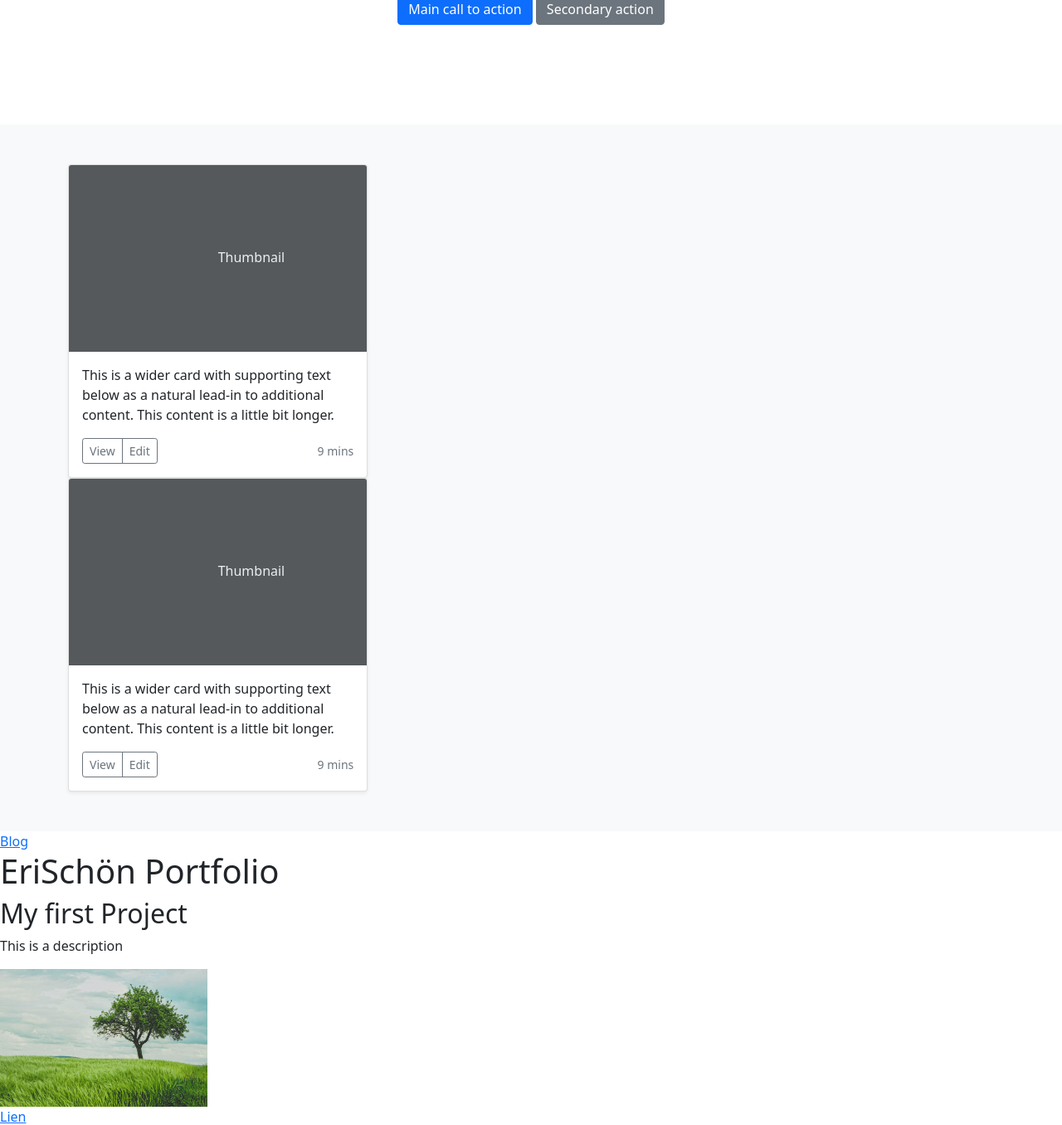
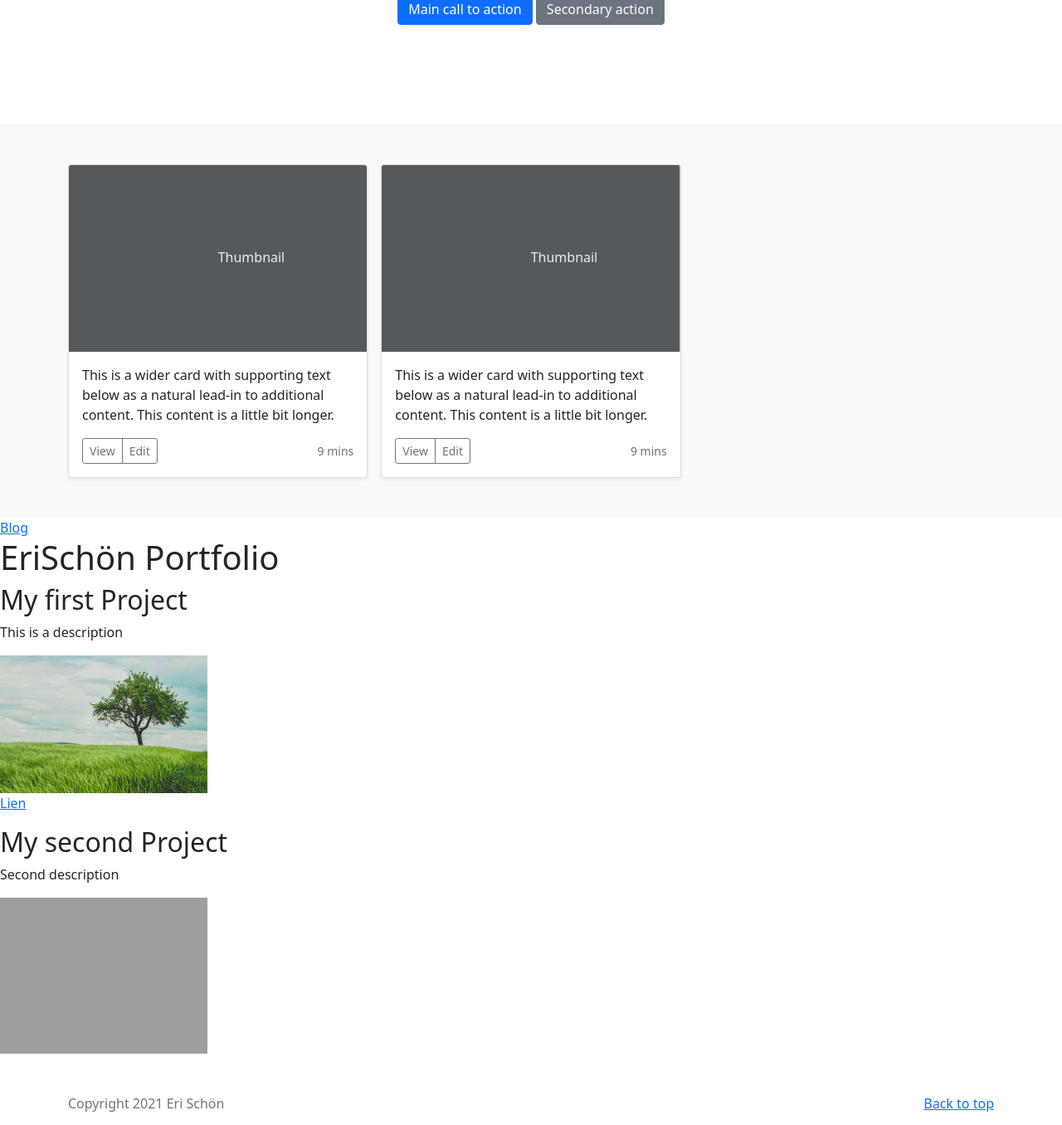
Before and after one commit to erischon/personal_portfolio_project, a Django app: page / in a window 1280 px wide. Shown: the part 330-1686 px from the top of the page at 83% size. Run offline with Django 3.2, Linux system fonts and the light colour scheme; data comes from the database, SQL or seed files in the repository; some libraries are stand-ins or nearby versions; grey boxes are pictures that could not be loaded.

Commit message:
Update home.html

```diff
--- a/portfolio/templates/portfolio/home.html
+++ b/portfolio/templates/portfolio/home.html
@@ -24,9 +24,10 @@
     <div class="album py-5 bg-light">
       <div class="container">
 
+        <div class="row row-cols-1 row-cols-sm-2 row-cols-md-3 g-3">
+
             {% for project in projects %}
 
-        <div class="row row-cols-1 row-cols-sm-2 row-cols-md-3 g-3">
             <div class="col">
                 <div class="card shadow-sm">
                 <svg class="bd-placeholder-img card-img-top" width="100%" height="225" xmlns="http://www.w3.org/2000/svg" role="img" aria-label="Placeholder: Thumbnail" preserveAspectRatio="xMidYMid slice" focusable="false"><title>Placeholder</title><rect width="100%" height="100%" fill="#55595c"/><text x="50%" y="50%" fill="#eceeef" dy=".3em">Thumbnail</text></svg>
@@ -43,9 +44,10 @@
                 </div>
                 </div>
             </div>
-        </div>
 
             {% endfor %}
+
+        </div>
 
       </div>
     </div>
```
Lines whose indentation alone changed are shown as unchanged.
